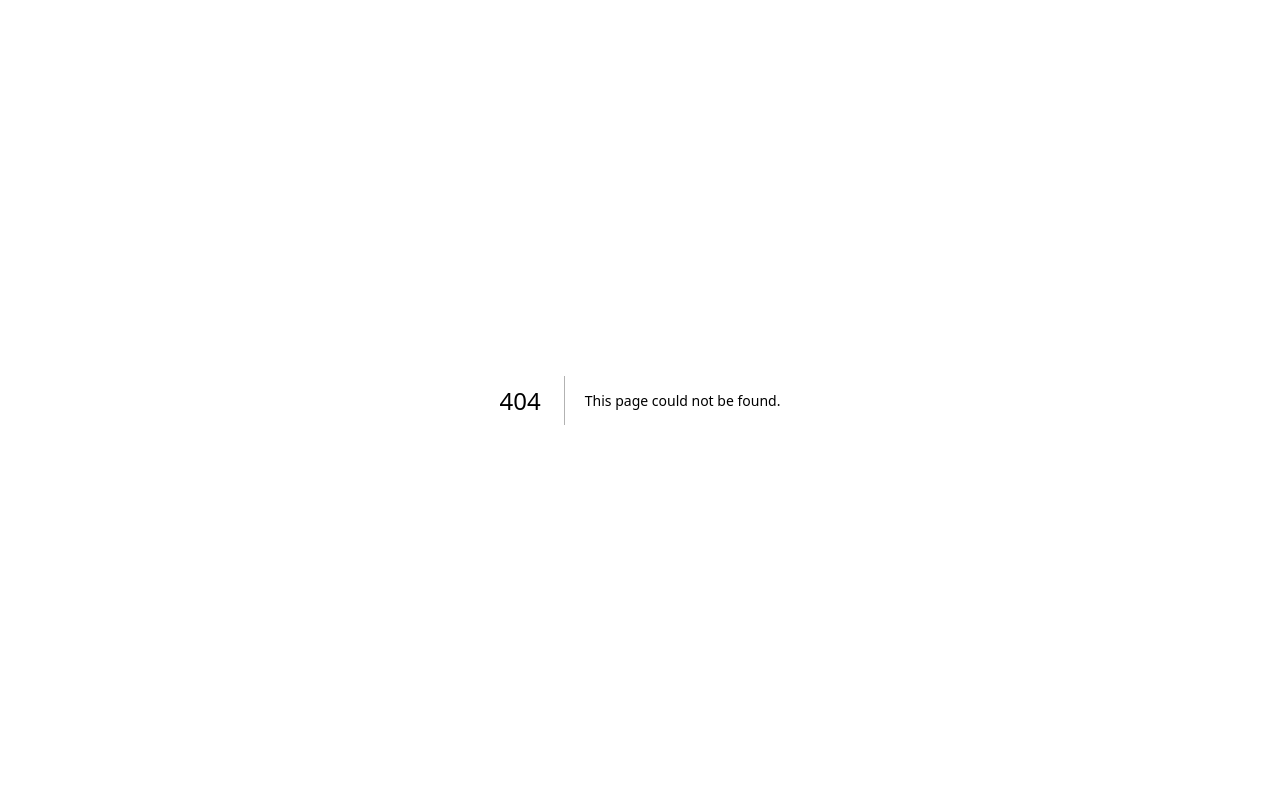
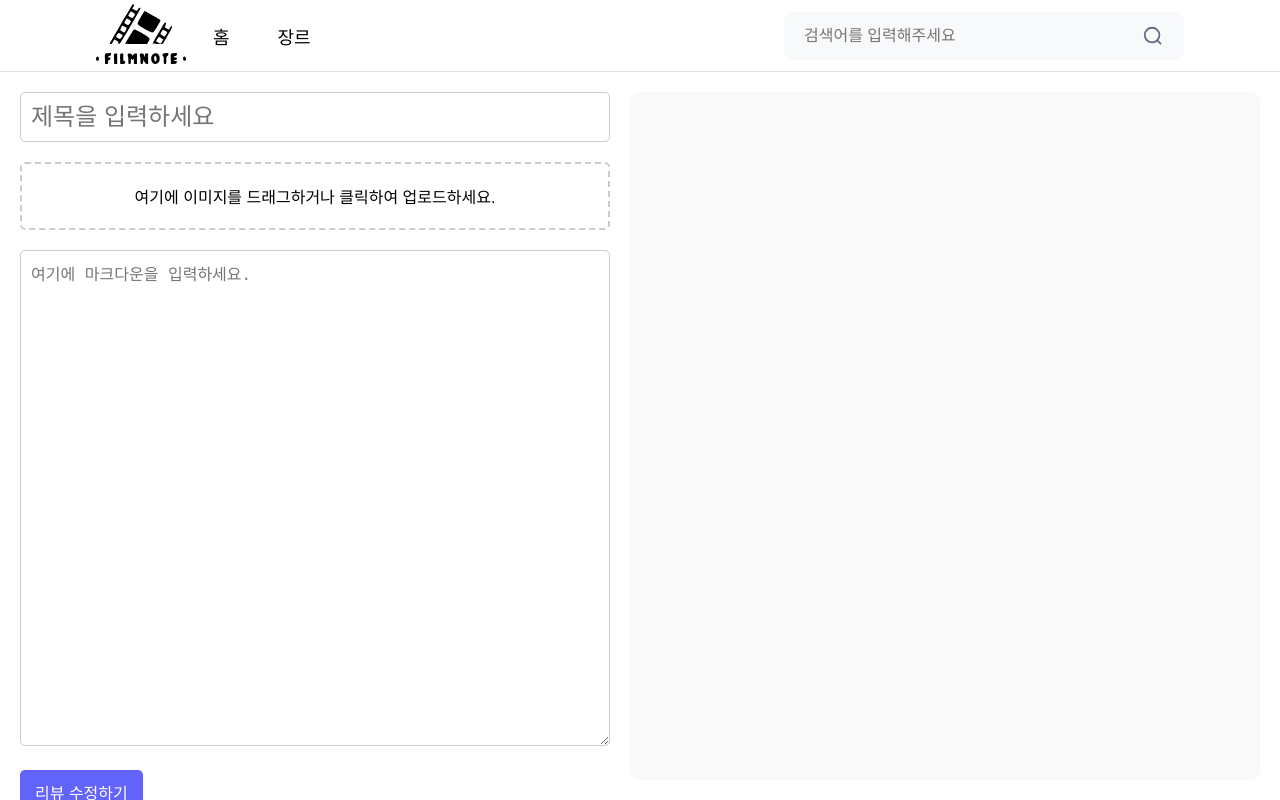
Before and after one commit to FilmNote/Frontend, a Next.js app: page /movie/1/review/edit/1 in a window 1280 px wide. Before the commit this address had no page. Built offline with nearby package versions, Linux system fonts and the light colour scheme; no server answers.

Commit message:
Add: reviewUpdate

```diff
--- /dev/null
+++ b/src/app/movie/[id]/review/edit/[reviewId]/page.tsx
@@ -0,0 +1,11 @@
+import Header from "@/components/Home/Header";
+import ReviewUpdate from "@/components/Review/Update";
+
+export default function Update() {
+  return (
+    <>
+      <Header />
+      <ReviewUpdate />
+    </>
+  );
+}
--- /dev/null
+++ b/src/components/Review/Update/index.tsx
@@ -0,0 +1,126 @@
+"use client";
+import * as S from "./style";
+import { useEffect, useState } from "react";
+import { marked } from "marked";
+import { useDropzone } from "react-dropzone";
+import { useParams, useRouter, useSearchParams } from "next/navigation";
+import { ReviewType } from "@/types/movie";
+
+const ReviewUpdate = () => {
+  const { id, reviewId } = useParams();
+  const router = useRouter();
+  const searchParams = useSearchParams();
+  const password = searchParams.get("password");
+  const [title, setTitle] = useState("");
+  const [content, setContent] = useState("");
+
+  const handleTitleChange = (e: React.ChangeEvent<HTMLInputElement>) => {
+    setTitle(e.target.value);
+  };
+
+  const handleChange = (e: React.ChangeEvent<HTMLTextAreaElement>) => {
+    setContent(e.target.value);
+  };
+
+  const onDrop = async (acceptedFiles: File[]) => {
+    const newImageUrls: string[] = [];
+
+    for (const file of acceptedFiles) {
+      const url = await uploadImage(file);
+      newImageUrls.push(url);
+      setContent((prev) => prev + `\n![Image](${url})`);
+    }
+  };
+
+  const uploadImage = async (file: File) => {
+    const formData = new FormData();
+    formData.append("file", file);
+
+    const response = await fetch("/api/images/upload", {
+      method: "POST",
+      body: formData,
+    });
+
+    const data = await response.json();
+    const imageId = data.id;
+    return `http://localhost:8080/images/${imageId}`;
+  };
+
+  const handleSubmit = async () => {
+    if (title == "" || content == "") return false;
+    console.log(password);
+
+    const reviewData = {
+      title: title,
+      content: content,
+      movieId: id,
+      password: password,
+    };
+
+    try {
+      const response = await fetch(`/api/reviews/${reviewId}`, {
+        method: "PUT",
+        headers: {
+          "Content-Type": "application/json",
+        },
+        body: JSON.stringify(reviewData),
+      });
+
+      if (response.ok) {
+        router.back();
+      } else {
+        alert("비밀번호가 틀립니다.");
+      }
+    } catch (e) {
+      console.error(e);
+    }
+  };
+
+  const { getRootProps, getInputProps } = useDropzone({ onDrop });
+
+  const fetchReviews = async (): Promise<void> => {
+    try {
+      const response = await fetch(`/api/reviews/${reviewId}`);
+      const data: ReviewType = await response.json();
+      setTitle(data.title);
+      setContent(data.content);
+    } catch (e) {
+      console.error(e);
+    }
+  };
+
+  useEffect(() => {
+    fetchReviews();
+  }, [reviewId]);
+
+  return (
+    <S.Container>
+      <S.LeftPane>
+        <S.TitleInput
+          type="text"
+          placeholder="제목을 입력하세요"
+          value={title}
+          onChange={handleTitleChange}
+          required
+        />
+        <S.DropzoneContainer {...getRootProps()}>
+          <input {...getInputProps()} />
+          <p>여기에 이미지를 드래그하거나 클릭하여 업로드하세요.</p>
+        </S.DropzoneContainer>
+        <S.TextArea
+          placeholder="여기에 마크다운을 입력하세요."
+          value={content}
+          onChange={handleChange}
+          required
+        />
+        <S.Button onClick={handleSubmit}>리뷰 수정하기</S.Button>
+      </S.LeftPane>
+      <S.RightPane>
+        <h1>{title}</h1>
+        <S.Preview dangerouslySetInnerHTML={{ __html: marked(content) }} />
+      </S.RightPane>
+    </S.Container>
+  );
+};
+
+export default ReviewUpdate;
--- /dev/null
+++ b/src/components/Review/Update/style.ts
@@ -0,0 +1,98 @@
+import { Palette } from "@/app/globals";
+import styled from "@emotion/styled";
+
+export const Container = styled.div`
+  height: 100vh;
+
+  display: flex;
+  justify-content: space-between;
+  padding: 92px 20px 0;
+  border-radius: 10px;
+`;
+
+export const LeftPane = styled.div`
+  flex: 1;
+  margin-right: 20px;
+`;
+
+export const RightPane = styled.div`
+  height: calc(100% - 20px);
+  flex: 1;
+  padding: 20px;
+  border-radius: 10px;
+  background-color: #f9f9f9;
+`;
+
+export const TitleInput = styled.input`
+  width: 100%;
+  height: 50px;
+  margin-bottom: 20px;
+  padding: 10px;
+  font-size: 24px;
+  border: 1px solid #ccc;
+  border-radius: 5px;
+  transition: border-color 0.3s;
+
+  &:focus {
+    border-color: ${Palette.Primary_1};
+    outline: none;
+  }
+`;
+
+export const PassInput = styled.input`
+  width: 18%;
+  padding: 10px 15px;
+  font-size: 16px;
+  border-radius: 8px;
+  margin-right: 16px;
+`;
+
+export const TextArea = styled.textarea`
+  width: 100%;
+  height: 70%;
+  margin-bottom: 20px;
+  padding: 10px;
+  font-size: 16px;
+  border: 1px solid #ccc;
+  border-radius: 5px;
+  transition: border-color 0.3s;
+
+  &:focus {
+    border-color: ${Palette.Primary_1};
+    outline: none;
+  }
+`;
+
+export const Preview = styled.div`
+  height: calc(100% - 40px);
+  overflow-y: auto;
+  background: #f9f9f9;
+  margin-top: 20px;
+  img {
+    width: 90%;
+  }
+`;
+
+export const DropzoneContainer = styled.div`
+  border: 2px dashed #ccc;
+  padding: 20px;
+  text-align: center;
+  margin-bottom: 20px;
+  cursor: pointer;
+  border-radius: 5px;
+  transition: background 0.3s;
+
+  &:hover {
+    background: #f0f0f0;
+  }
+`;
+
+export const Button = styled.button`
+  background-color: ${Palette.Primary_1};
+  color: white;
+  border: none;
+  border-radius: 5px;
+  padding: 10px 15px;
+  font-size: 16px;
+  cursor: pointer;
+`;
```
